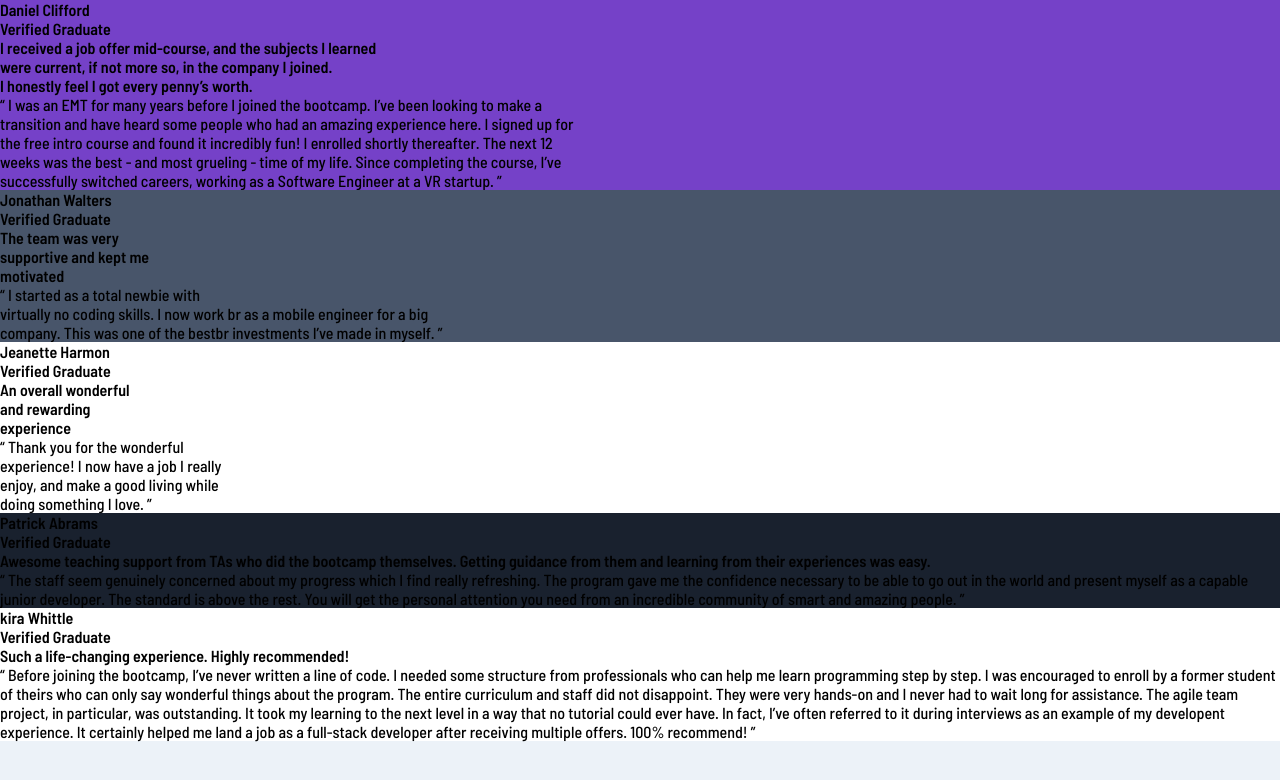
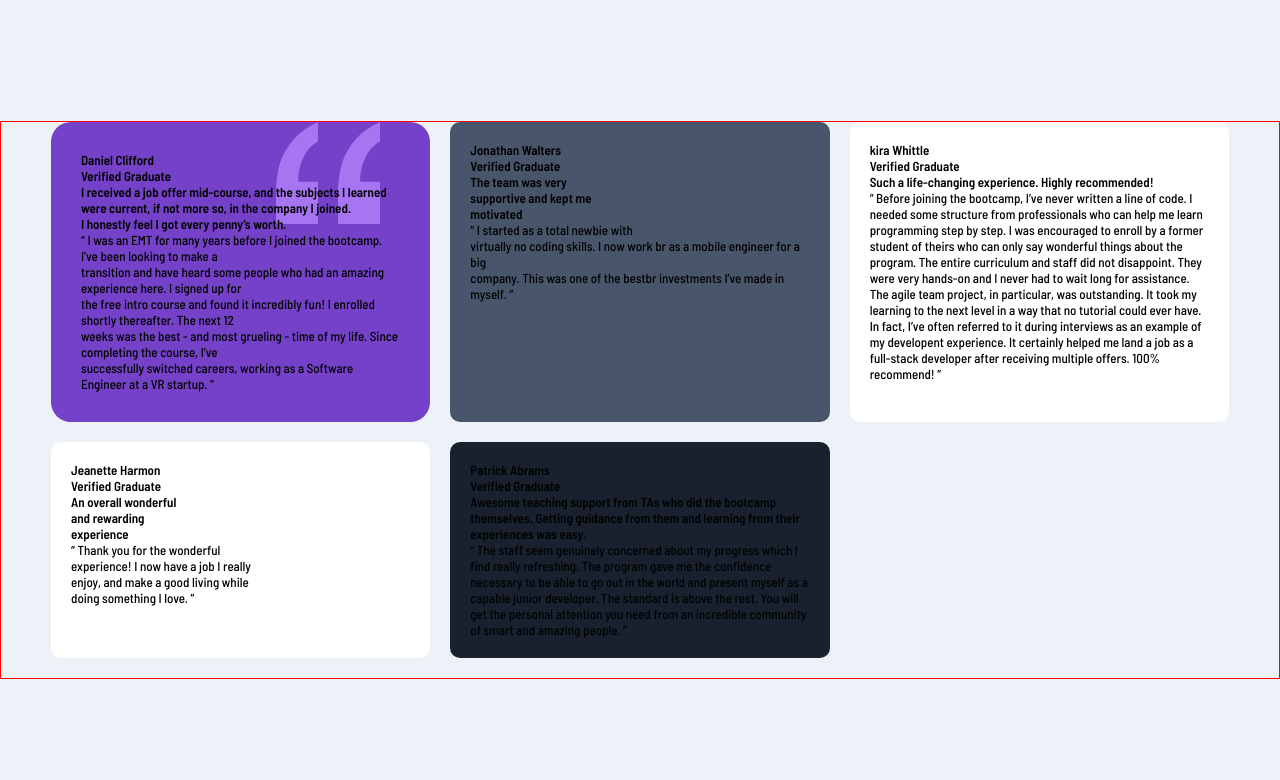
Before and after one commit to Edoscoba/testimonials-grid-section-main, a plain HTML site: page index.html in a window 1280 px wide. Drawn offline with Linux system fonts and the light colour scheme.

Commit message:
style adjustment

```diff
--- a/index.html
+++ b/index.html
@@ -4,7 +4,7 @@
     <meta charset="UTF-8">
     <meta http-equiv="X-UA-Compatible" content="IE=edge">
     <meta name="viewport" content="width=device-width, initial-scale=1.0">
-    <link rel="icon" type="image/png" sizes="32x32" href="./images/favicon-32x32.png">
+    <link rel="icon" type="image/png" sizes="32x32" href="./img/images/favicon-32x32.png">
     <link rel="stylesheet" href="./style.css">
     <link rel="preconnect" href="https://fonts.googleapis.com">
     <link rel="preconnect" href="https://fonts.gstatic.com" crossorigin>
@@ -70,6 +70,35 @@
 
     <div class="white-box">
 
+      <div class="profile-kira">
+
+        <div class="image">
+
+        </div>
+        <h4>
+          kira Whittle<br>
+          Verified Graduate
+        </h4>
+      </div>
+
+      <h4>
+        Such a life-changing experience. Highly recommended!
+      </h4>
+      <p>
+        “ Before joining the bootcamp, I’ve never written a line of code. I needed some structure from
+        professionals who can help me learn programming step by step. I was encouraged to enroll by a former
+        student of theirs who can only say wonderful things about the program. The entire curriculum and staff
+        did not disappoint. They were very hands-on and I never had to wait long for assistance. The agile team
+        project, in particular, was outstanding. It took my learning to the next level in a way that no tutorial
+        could ever have. In fact, I’ve often referred to it during interviews as an example of my developent
+        experience. It certainly helped me land a job as a full-stack developer after receiving multiple offers.
+        100% recommend! ”
+      </p>
+
+    </div>
+
+    <div class="last-white">
+
       <div class="profile-jaenette">
         <div class="image">
 
@@ -87,6 +116,7 @@
         “ Thank you for the wonderful <br> experience! I now have a job I really <br> enjoy, and make a good living
         while <br> doing something I love. ”
       </p>
+
     </div>
 
     <div class="black-box">
@@ -114,34 +144,6 @@
       </p>
     </div>
 
-    <div class="last-white">
-
-      <div class="profile-kira">
-
-        <div class="image">
-
-        </div>
-        <h4>
-          kira Whittle<br>
-          Verified Graduate
-        </h4>
-      </div>
-
-      <h4>
-        Such a life-changing experience. Highly recommended!
-      </h4>
-      <p>
-        “ Before joining the bootcamp, I’ve never written a line of code. I needed some structure from
-        professionals who can help me learn programming step by step. I was encouraged to enroll by a former
-        student of theirs who can only say wonderful things about the program. The entire curriculum and staff
-        did not disappoint. They were very hands-on and I never had to wait long for assistance. The agile team
-        project, in particular, was outstanding. It took my learning to the next level in a way that no tutorial
-        could ever have. In fact, I’ve often referred to it during interviews as an example of my developent
-        experience. It certainly helped me land a job as a full-stack developer after receiving multiple offers.
-        100% recommend! ”
-      </p>
-    </div>
-
   </div>
 
 </body>
--- a/style.css
+++ b/style.css
@@ -6,32 +6,54 @@
 
 body{
   background-color: hsl(210, 46%, 95%);
-  font-family: 'Barlow Semi Condensed', sans-serif;
   justify-content: center;
   align-items: center;
   display: flex;
+  width: 100%;
+  height: 100vh;
 }
 
 .container{
     display: grid;
-    grid-template-columns: 5 1fr;
+    grid-template-columns: repeat(3, 1fr);
+    grid-template-rows: auto auto 100%;
+    border: 1px solid red;
+    grid-gap: 20px;
+    padding-left: 50px;
+    padding-right: 50px;
+    font-size: 13px;
+    font-family: 'Barlow Semi Condensed', sans-serif;
 }
 
 .purple-box{
     background-color: hsl(263, 55%, 52%);
+    background-image: url(./img/images/bg-pattern-quotation.svg);
+    background-repeat: no-repeat;
+    background-position: top right 50px;
+    position: relative;
+    border-radius: 20px;
+    padding: 30px;
 }
 
 .grey-box{
     background-color: hsl(217, 19%, 35%);
+    border-radius: 10px;
+    padding: 20px;
 }
 
 .white-box{
     background-color: hsl(0, 0%, 100%);
+    border-radius: 10px;
+    padding: 20px;
 }
 .black-box{
     background-color: hsl(219, 29%, 14%);
+    border-radius: 10px;
+    padding: 20px;
 }
 
 .last-white{
     background-color: hsl(0, 0%, 100%);
+    border-radius: 10px;
+    padding: 20px;
 }
```
